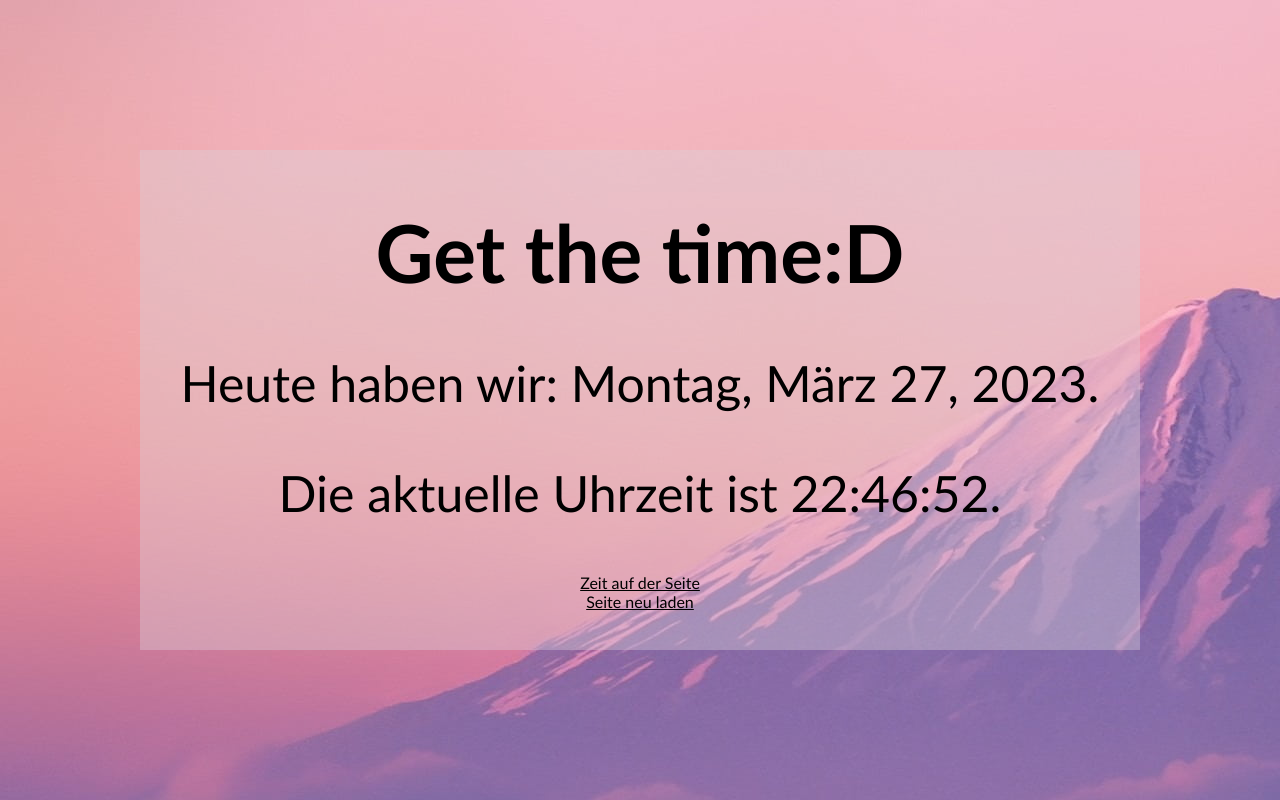
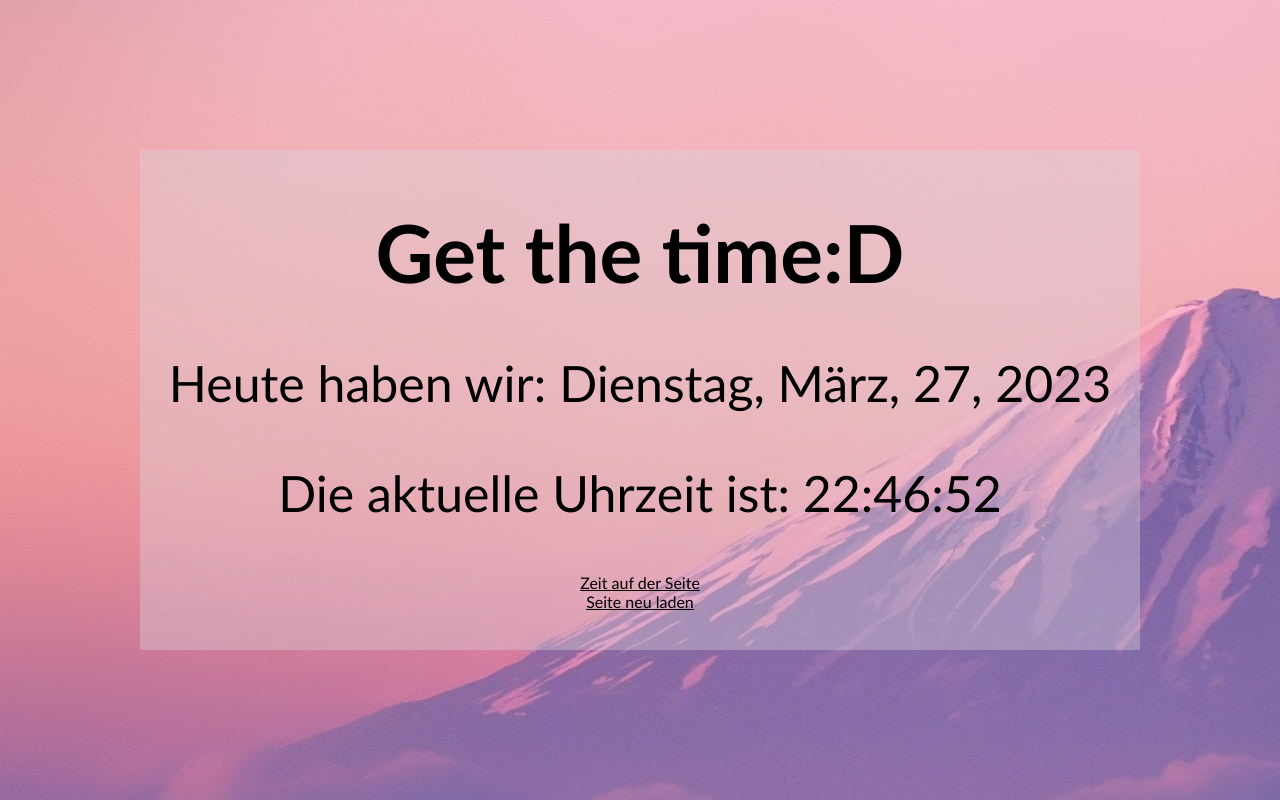
Before and after one commit to HelaSofera/Abgabe2, a plain HTML site: page index.html in a window 1280 px wide. Both pictures are taken after a click on the link "Zeit auf der Seite". Drawn offline with Linux system fonts and the light colour scheme.

Commit message:
Abgabe 2

```diff
--- a/index.html
+++ b/index.html
@@ -9,8 +9,8 @@
 <body onload="currentDay(); currentTime();">
     <div id="content">
         <h1>Get the time:D</h1>
-        <p>Heute haben wir: <span id="currentDay"></span>.</p>
-        <p>Die aktuelle Uhrzeit ist <span id="currentTime"></span>.</p>
+        <p>Heute haben wir: <span id="currentDay"></span></p>
+        <p>Die aktuelle Uhrzeit ist: <span id="currentTime"></span></p>
         <a class="underline" onclick="timeOnPage()">Zeit auf der Seite</a>
         <br>
         <a class="underline" onclick="refresh()">Seite neu laden</a>
--- a/script.js
+++ b/script.js
@@ -1,22 +1,21 @@
-// aktuelles Datum
+//aktuelles Datum
 function currentDay() {
-    const Wochentag = ['Sonntag', 'Montag', 'Dienstag', 'Mittwoch', 'Donnerstag', 'Freitag', 'Samstag'];
-    const Monate = ['Jänner', 'Februar', 'März', 'April', 'Mai', 'Juni', 'Juli', 'August', 'September', 'October', 'November', 'Dezember'];
+    const Wochentag = ['Montag', 'Dienstag', 'Mittwoch', 'Donnerstag', 'Freitag', 'Samstag', 'Sonntag'];
+    const Monat = ['Jänner', 'Februar', 'März', 'April', 'Mai', 'Juni', 'Juli', 'August', 'September', 'Oktober', 'November', 'Dezember'];
     const jetzt = new Date();
-    const dayOfWeek = Wochentag[jetzt.getDay()];
-    const dayOfMonth = jetzt.getDate();
-    const month = Monate[jetzt.getMonth()];
-    const year = jetzt.getFullYear();
-    const dateString = `${dayOfWeek}, ${month} ${addLeadingZero(dayOfMonth)}, ${year}`;
+    const Wochentage = Wochentag[jetzt.getUTCDay()];
+    const Tag = jetzt.getUTCDate();
+    const Monate = Monat[jetzt.getUTCMonth()];
+    const Jahr = jetzt.getFullYear();
+    const dateString = `${Wochentage}, ${Monate}, ${addLeadingZero(Tag)}, ${Jahr}`;
     document.getElementById("currentDay").innerText = dateString;
-  }
-
-  // aktuelle Uhrzeit
-  function currentTime() {
+}
+//aktuelle Uhrzeit
+function currentTime() {
     const jetzt = new Date();
-    const Stunde = addLeadingZero(jetzt.getHours());
-    const Minute = addLeadingZero(jetzt.getMinutes());
-    const Sekunde = addLeadingZero(jetzt.getSeconds());
+    const Stunde = addLeadingZero(jetzt.getUTCHours());
+    const Minute = addLeadingZero(jetzt.getUTCMinutes());
+    const Sekunde = addLeadingZero(jetzt.getUTCSeconds());
     const timeString = `${Stunde}:${Minute}:${Sekunde}`;
     document.getElementById("currentTime").innerText = timeString;
   }
@@ -26,22 +25,23 @@ function currentDay() {
     if (value < 10) {
       return `0${value}`;
     } else {
+
       return value.toString();
     }
   }
 
-  // aktuelle Seite auf Browser geöffnet
+  // time on page mit alert
   function timeOnPage() {
     const jetzt = new Date();
-    const timeElapsed = jetzt - window.performance.timing.navigationStart;
-    const Stunde = addLeadingZero(Math.floor((timeElapsed % (1000 * 60 * 60 * 24)) / (1000 * 60 * 60)));
-    const Minute = addLeadingZero(Math.floor((timeElapsed % (1000 * 60 * 60)) / (1000 * 60)));
-    const Sekunde = addLeadingZero(Math.floor((timeElapsed % (1000 * 60)) / 1000));
+    const timeOnPage = jetzt - window.PerformanceNavigationTiming;
+    const Stunde = addLeadingZero(Math.floor((timeOnPage % (1000 * 60 * 60 * 24)) / (1000 * 60 * 60)));
+    const Minute = addLeadingZero(Math.floor((timeOnPage % (1000 * 60 * 60)) / (1000 * 60)));
+    const Sekunde = addLeadingZero(Math.floor((timeOnPage % (1000 * 60)) / 1000));
     const timeString = `${Stunde}:${Minute}:${Sekunde}`;
-    alert(`You have been on this page for  ${timeString}`);
+    window.alert(`You have been on this page for  ${timeString}`);
   }
 
   // Aktualisieren
   function refresh() {
     location.reload();
-  }
+}
```
